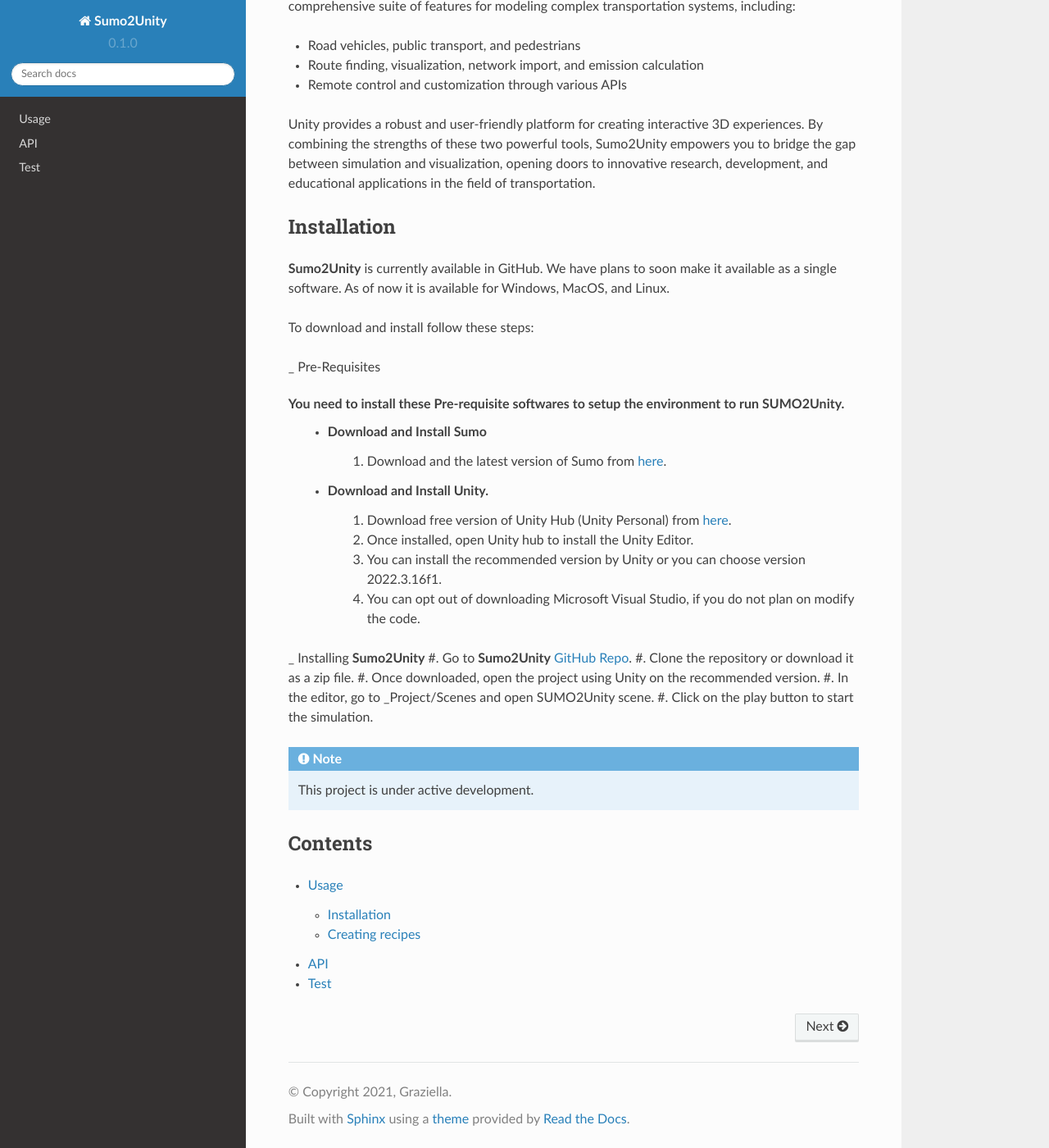
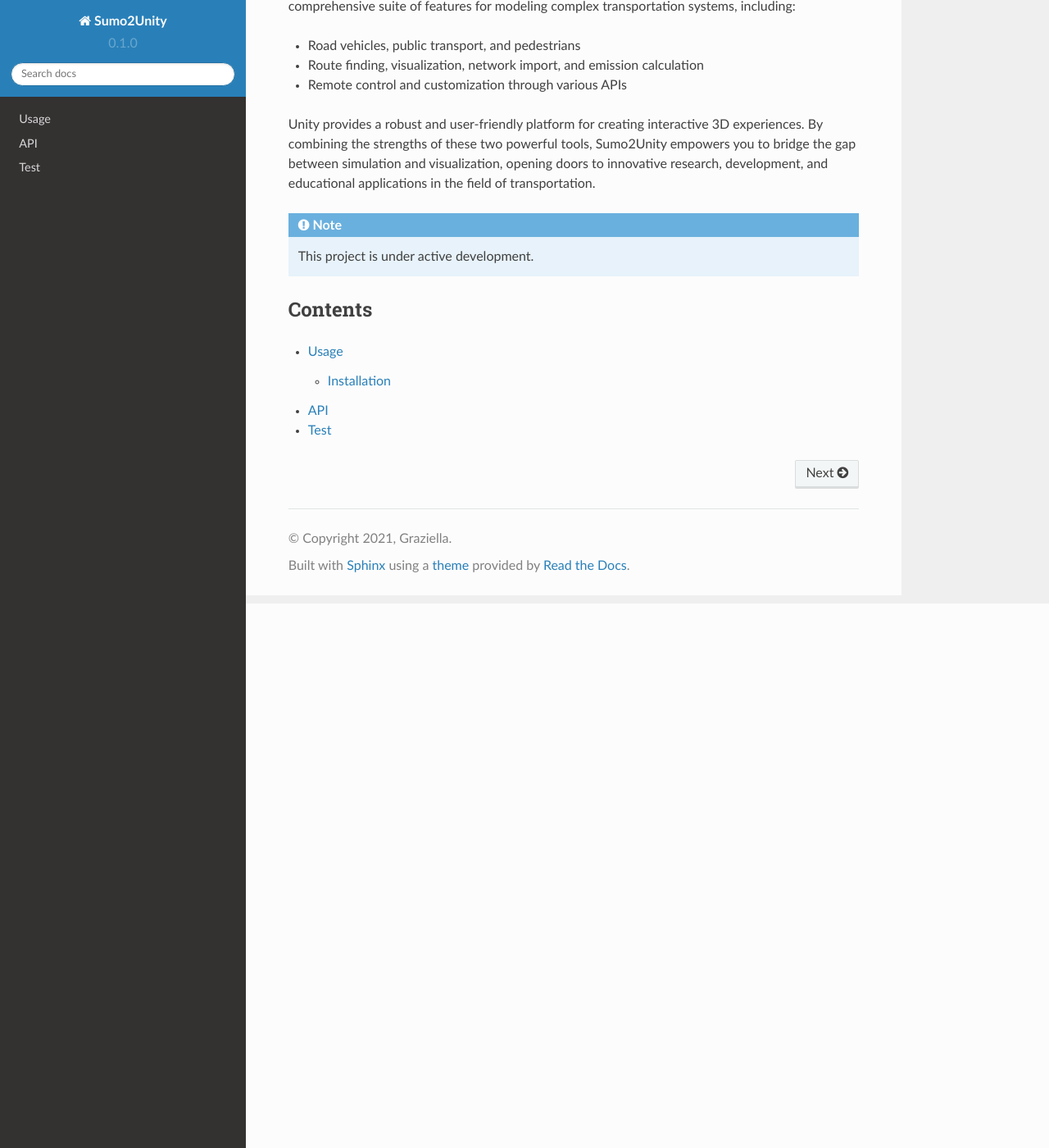
Before and after one commit to SimuTraffX-Lab/sumo2UnityDocumentation, a Sphinx documentation site: the page built from docs/source/index.rst, in a window 1280 px wide and 1400 px high, scrolled down 664 px. Shown: the whole window at 82% size. Built offline with Sphinx 7.4.7 and the Read the Docs theme 2.0.0, drawn with Linux system fonts in a browser that asks for light colours.

Commit message:
changed installation to usage.rst

```diff
--- a/docs/source/index.rst
+++ b/docs/source/index.rst
@@ -31,32 +31,6 @@
 the gap between simulation and visualization, opening doors to innovative research, development,
 and educational applications in the field of transportation.
 
-Installation
--------
-
-**Sumo2Unity** is currently available in GitHub. We have plans to soon make it available as a single software.
-As of now it is available for Windows, MacOS, and Linux.
-
-To download and install follow these steps:
-
-_ Pre-Requisites
-
-You need to install these Pre-requisite softwares to setup the environment to run **SUMO2Unity**.
-   * Download and Install Sumo
-      #. Download and the latest version of Sumo from `here <https://eclipse.dev/sumo/>`_.
-   * Download and Install Unity.
-         #. Download free version of Unity Hub (Unity Personal) from `here <https://unity.com/download>`_.
-         #. Once installed, open Unity hub to install the Unity Editor.
-         #. You can install the recommended version by Unity or you can choose version 2022.3.16f1.
-         #. You can opt out of downloading Microsoft Visual Studio, if you do not plan on modify the code.
-
-_ Installing **Sumo2Unity**
-#. Go to **Sumo2Unity** `GitHub Repo <https://github.com/SUMO2Unity/SUMO2Unity>`_.
-#. Clone the repository or download it as a zip file.
-#. Once downloaded, open the project using Unity on the recommended version.
-#. In the editor, go to _Project/Scenes and open SUMO2Unity scene.
-#. Click on the play button to start the simulation.
-
 .. note::
 
    This project is under active development.
```
Also changed, not shown: docs/source/usage.rst (+21 -6 lines).
